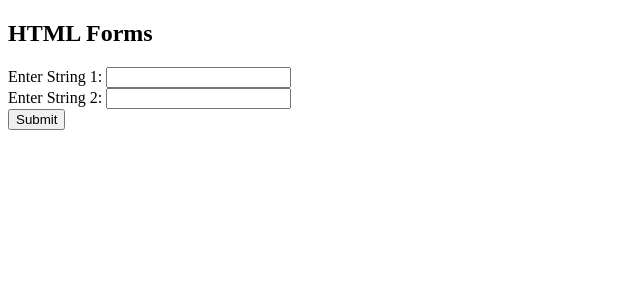
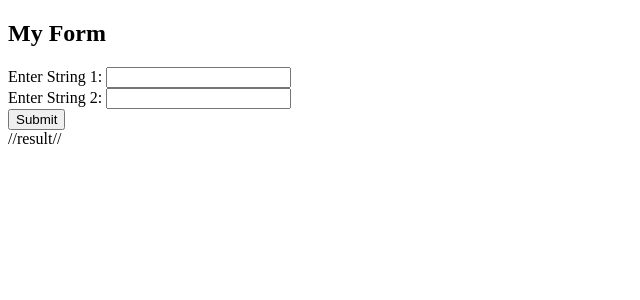
Before and after one commit to successacademycharterschools/jubilant-pancake, a Flask app: page / in a window 1280 px wide. Shown: the top 300 px of the page, without its empty margins (0-640 px from the left). Run offline with Flask 2, Linux system fonts and the light colour scheme; some libraries are stand-ins or nearby versions.

Commit message:
Applied Angular to web-form.
Made the following changes:
- Made form submit into an ajax call to app.py

```diff
--- /dev/null
+++ b/static/javascript/service.js
@@ -0,0 +1,22 @@
+// define angular module/app
+var formApp = angular.module('formApp', [])
+	.config(function($interpolateProvider) {
+		$interpolateProvider.startSymbol('//').endSymbol('//');
+	});
+
+// create angular controller and pass in $scope and $http
+function formController($scope, $http) {
+
+	// create a blank object to hold our form information
+	$scope.formData = {};
+
+	// process the form
+	$scope.submitForm = function() {
+		$http.post('http://127.0.0.1:5002/test_string', $scope.formData)
+			.success(function(data) {
+				$scope.result = data.moves;
+			}
+		);
+	};
+
+}
--- a/templates/appForm.html
+++ b/templates/appForm.html
@@ -5,25 +5,30 @@
 	<link rel="stylesheet" href="{{ url_for('static', filename='css/styles.css') }}">
 
 	<!-- LOAD ANGULAR -->
-	<script src="{{ url_for('static', filename='javascript/angular.min.js') }}"></script>
+	<script src="{{ url_for('static', filename='javascript/angular.min.js') }}?ts=1"></script>
+
+	<!-- Load our service file -->
+	<script src="{{ url_for('static', filename='javascript/service.js') }}?ts=2"></script>
 </head>
-<body>
-	<h2>HTML Forms</h2>
+<body ng-app="formApp" ng-controller="formController">
+	<h2>My Form</h2>
 
 	<div class="container">
-		<form>
+		<form ng-submit="submitForm()">
 			<div class="formGroup">
 				<label for="str1">Enter String 1:</label>
-				<input type="text" name="str1" value="">
+				<input type="text" name="str1" ng-model="formData.str1">
 			</div>
 			<div class="formGroup">
 				<label for="str2">Enter String 2:</label>
-				<input type="text" name="str2" value="">
+				<input type="text" name="str2" ng-model="formData.str2">
 			</div>
 			<div class="btnGroup">
-				<input type="submit" value="Submit">
+				<button type="submit">Submit</button>
 			</div>
 		</form>
 	</div>
+
+	<div id="message" class="message">//result//</div>
 </body>
 </html>
```
